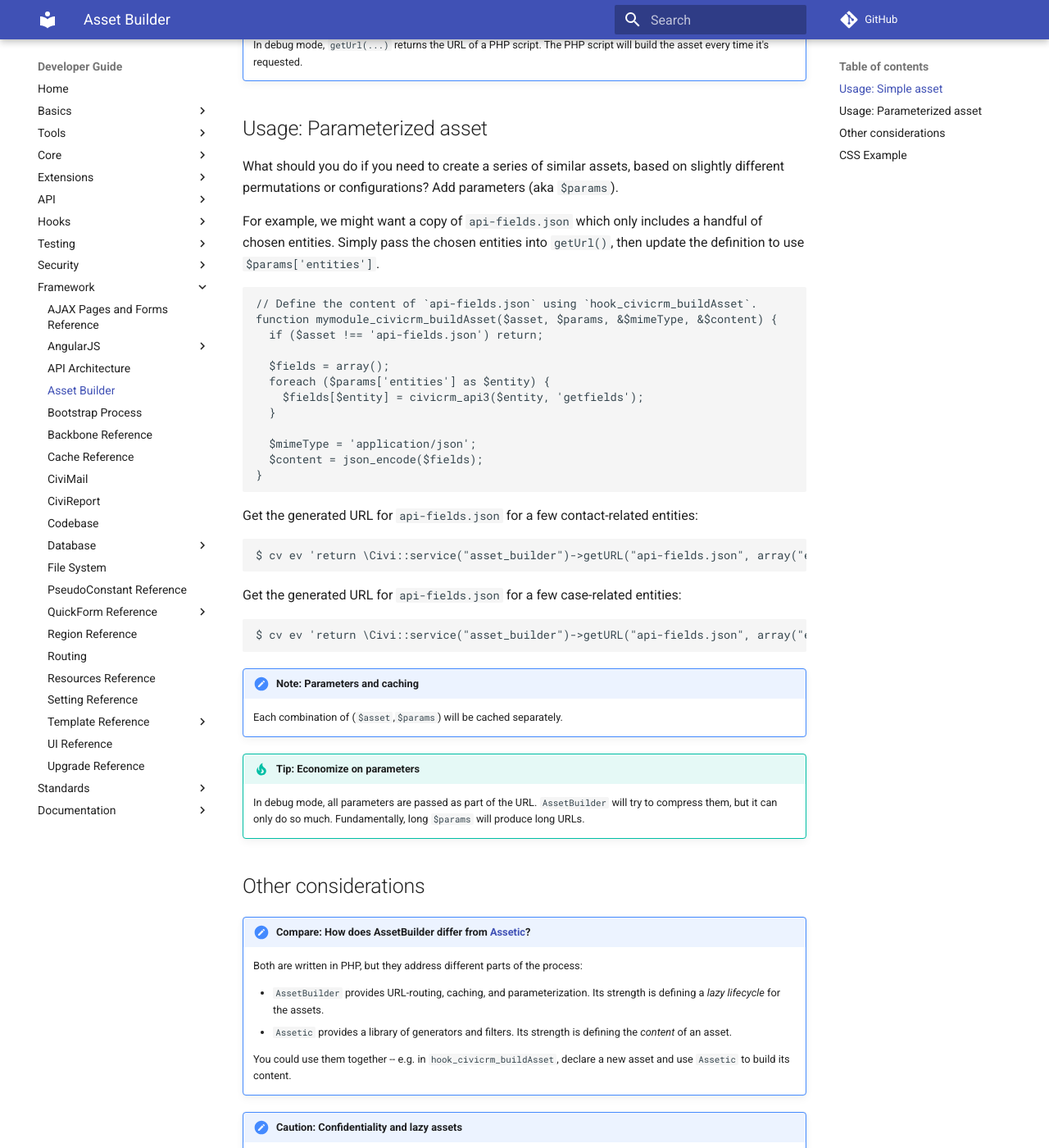
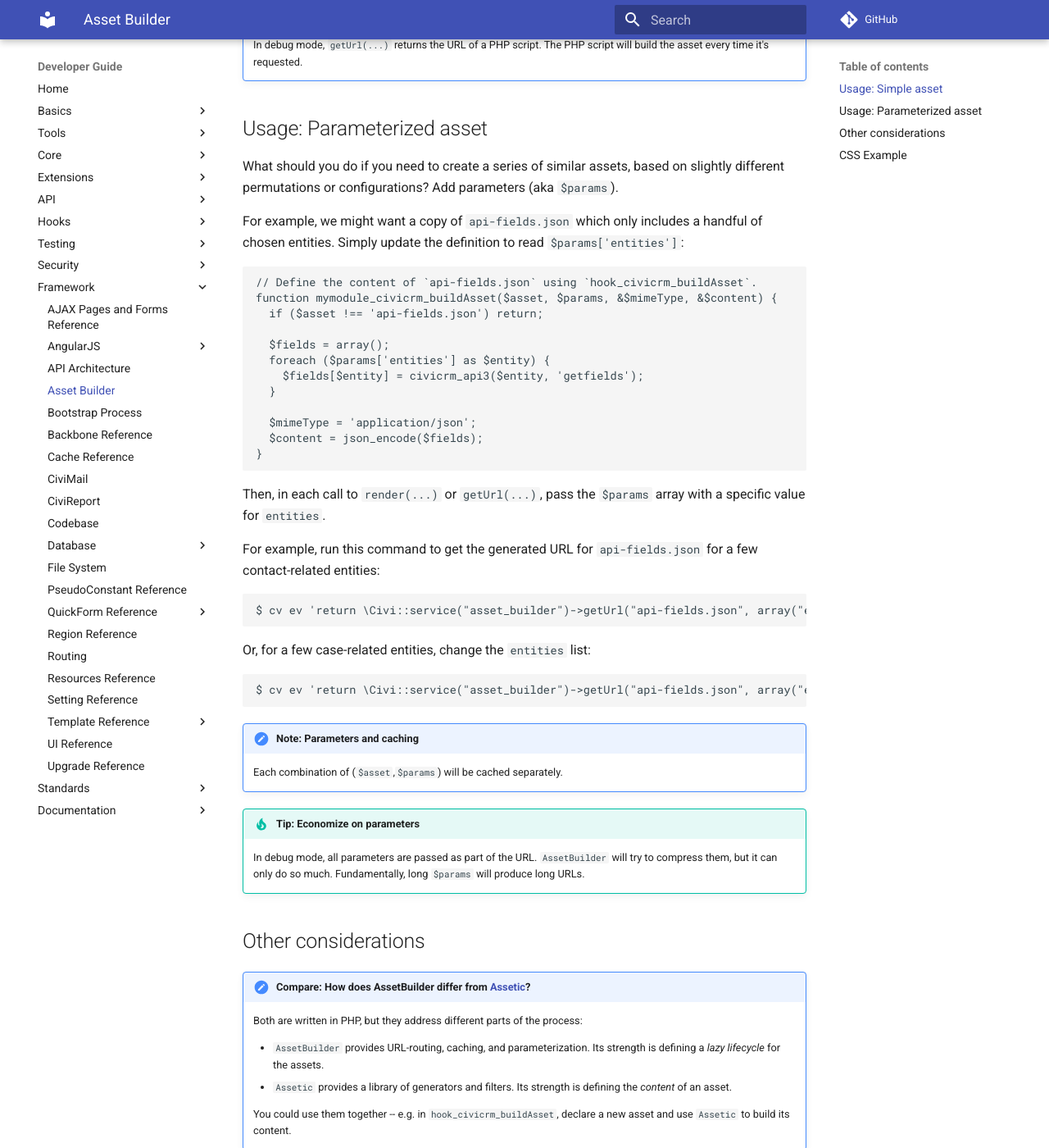
Before and after one commit to civicrm/civicrm-dev-docs, an MkDocs documentation site: the page built from docs/framework/asset-builder.md, in a window 1280 px wide and 1400 px high, scrolled down 1628 px. Shown: the whole window at 82% size. Built offline with MkDocs 1.6.1 and Material for MkDocs 9.7.7, drawn with Linux system fonts in a browser that asks for light colours; comment, search, counter and statistics services are not loaded; old or Windows-style settings are respelled for this version of MkDocs; some of the changed text lies outside the part shown.

Commit message:
asset-builder.md - Consistent case for `getUrl`. Tweak prose.

````diff
--- a/docs/framework/asset-builder.md
+++ b/docs/framework/asset-builder.md
@@ -88,8 +88,7 @@
 different permutations or configurations? Add parameters (aka `$params`).
 
 For example, we might want a copy of `api-fields.json` which only includes a
-handful of chosen entities.  Simply pass the chosen entities into
-`getUrl()`, then update the definition to use `$params['entities']`.
+handful of chosen entities.  Simply update the definition to read `$params['entities']`:
 
 ```php
 // Define the content of `api-fields.json` using `hook_civicrm_buildAsset`.
@@ -106,14 +105,18 @@
 }
 ```
 
-Get the generated URL for `api-fields.json` for a few contact-related entities:
+Then, in each call to `render(...)` or `getUrl(...)`, pass the `$params` array with a specific value for `entities`.
+
+For example, run this command to get the generated URL for `api-fields.json` for a few contact-related entities:
+
 ```
-$ cv ev 'return \Civi::service("asset_builder")->getURL("api-fields.json", array("entities" => array("Contact", "Phone", "Email", "Address")));'
+$ cv ev 'return \Civi::service("asset_builder")->getUrl("api-fields.json", array("entities" => array("Contact", "Phone", "Email", "Address")));'
 ```
 
-Get the generated URL for `api-fields.json` for a few case-related entities:
+Or, for a few case-related entities, change the `entities` list:
+
 ```
-$ cv ev 'return \Civi::service("asset_builder")->getURL("api-fields.json", array("entities" => array("Case", "Activity", "Relationship")));'
+$ cv ev 'return \Civi::service("asset_builder")->getUrl("api-fields.json", array("entities" => array("Case", "Activity", "Relationship")));'
 ```
 
 !!! note "Note: Parameters and caching"
@@ -202,7 +205,7 @@
 
 Get the generated URL:
 ```
-$ cv ev 'return \Civi::service("asset_builder")->getURL("mycss");'
+$ cv ev 'return \Civi::service("asset_builder")->getUrl("mycss");'
 ```
 
 Now we can use our newly defined asset in place of a static css file in `myextension.php`:
````
